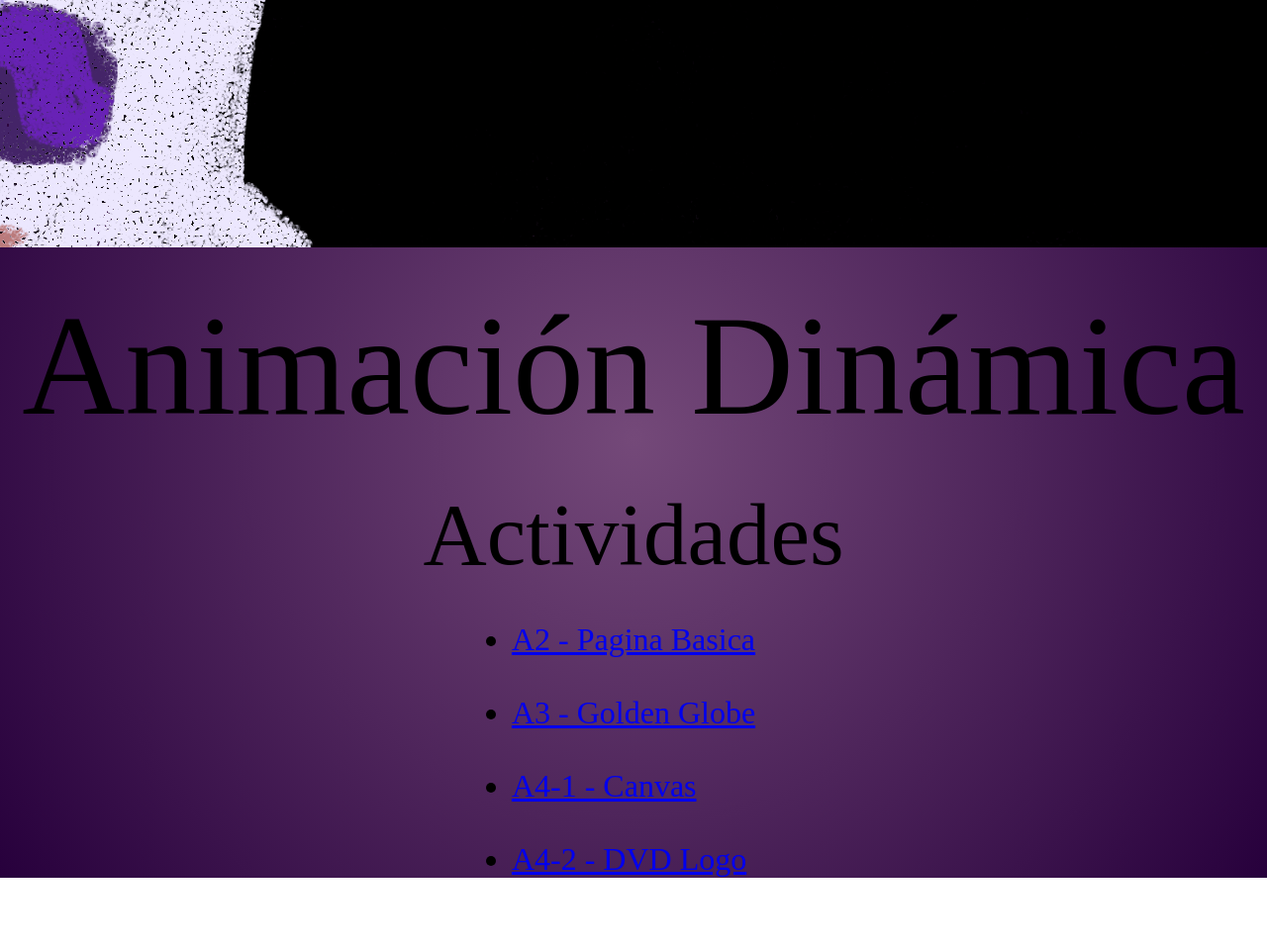
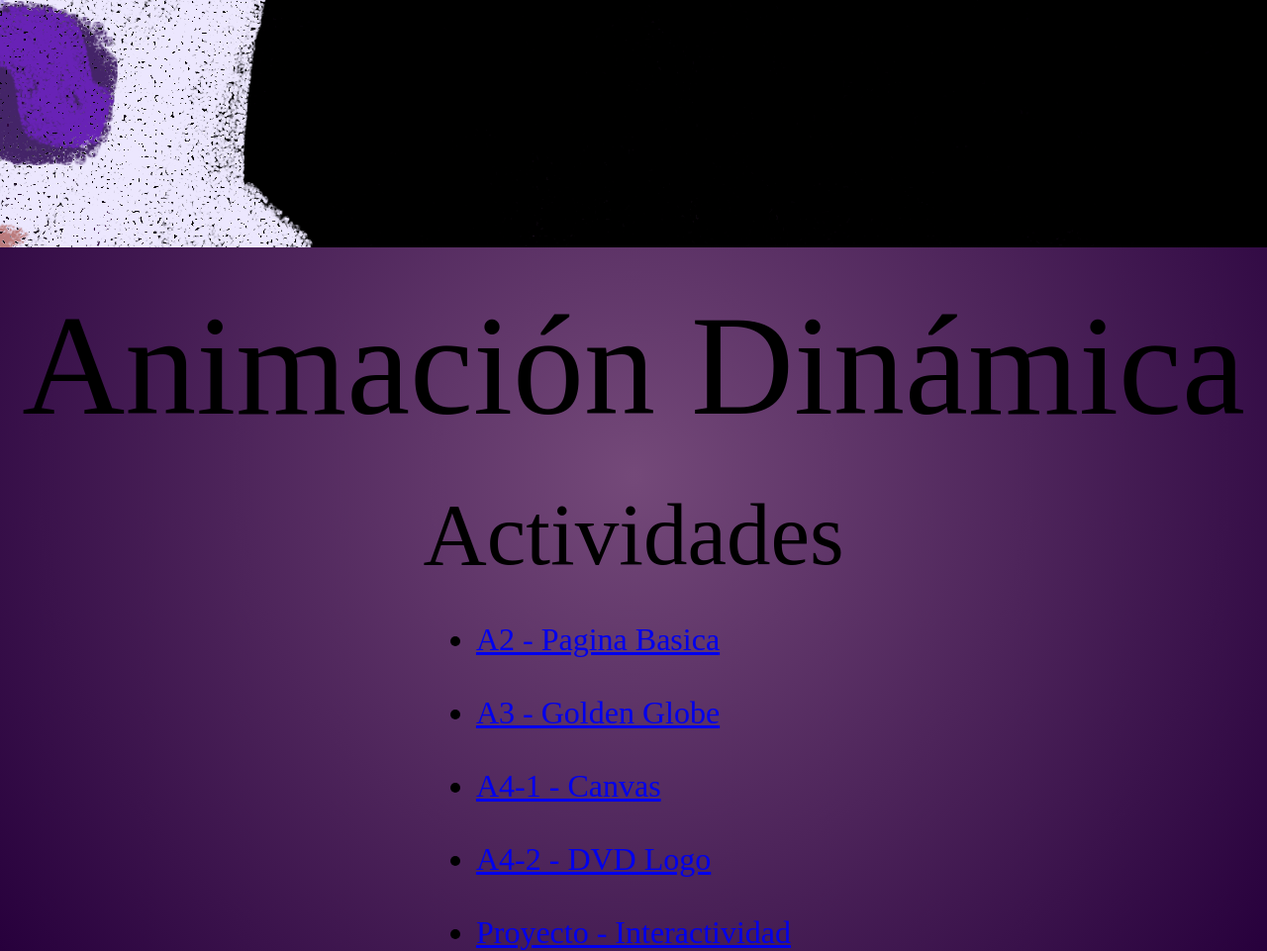
Before and after one commit to darionoriega/DarioNoriega, a plain HTML site: page index.html in a window 1280 px wide. Shown: the whole page at 99% size. Before the commit the page ends 887 px from the top, so only its background shows below. Drawn offline with Linux system fonts and the light colour scheme; a web font is replaced by a local one.

Commit message:
Update index.html

```diff
--- a/index.html
+++ b/index.html
@@ -56,6 +56,8 @@ background: radial-gradient(circle,rgb(116, 73, 121) 0%, rgb(39, 0, 60) 100%);
             <li><a href="1P/ArteCanva/CanvArt.html"> A4-1 - Canvas</a></li>
             <br>
             <li><a href="1P/ActLogoDVD/BouncingImage.html"> A4-2 - DVD Logo</a></li>
+            <br>
+            <li><a href="1P/TecladoInteractivo/Interactividad.html"> Proyecto - Interactividad</a></li>
         </ul>
         </div>
 
```
